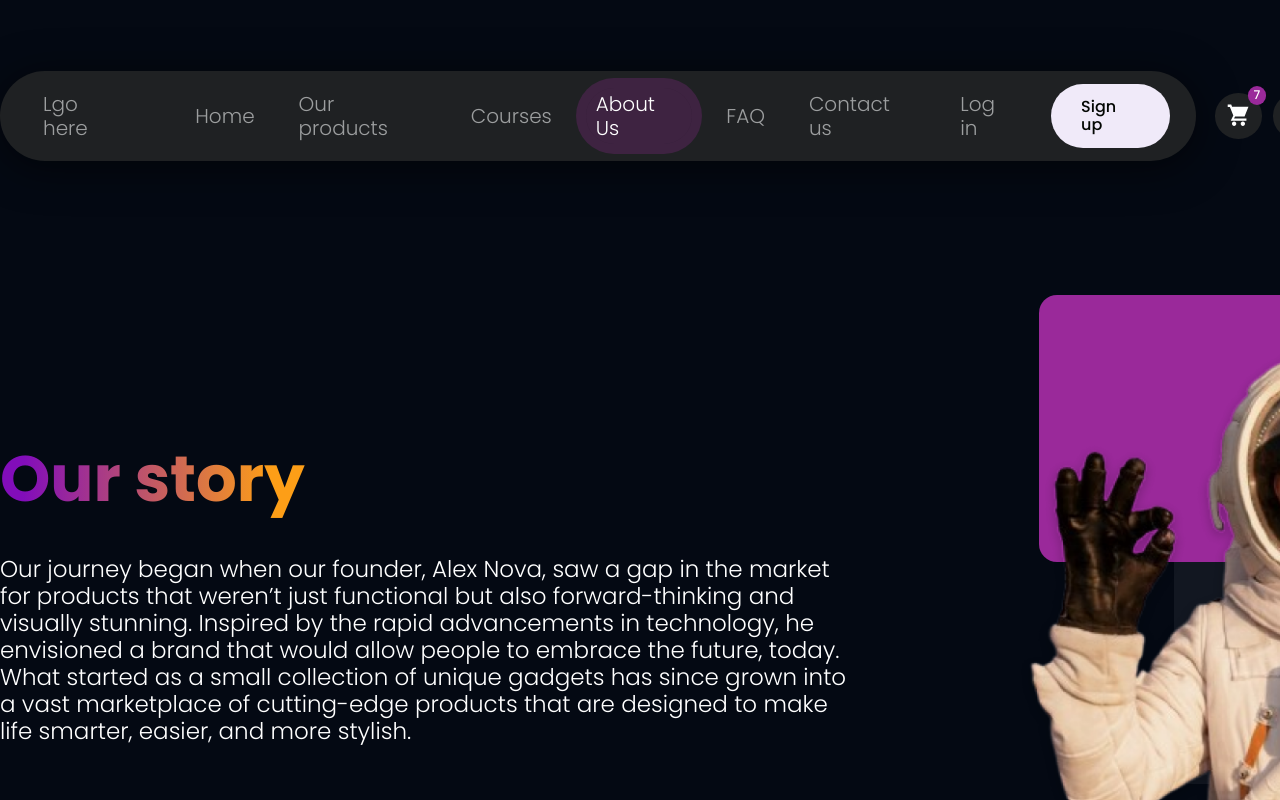
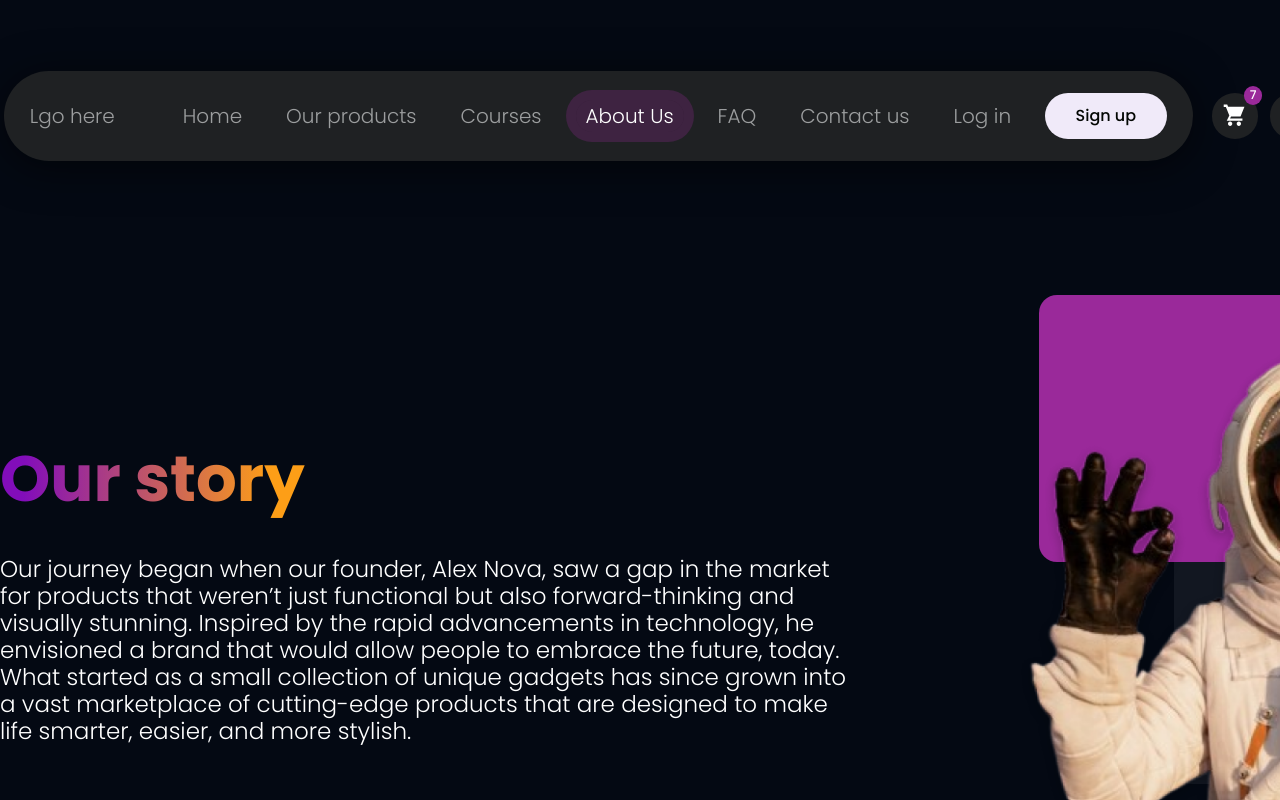
Before and after one commit to arivvera/ShopPicks, a Next.js app: page /about-us in a window 1280 px wide. Shown: the top 800 px of the page. Built offline with nearby package versions, Linux system fonts and the light colour scheme.

Commit message:
task/113 same padding both sides at navbar.module.css to avoid two lines at header links

```diff
--- a/src/layout/navbar/navbar.module.css
+++ b/src/layout/navbar/navbar.module.css
@@ -28,7 +28,7 @@
     gap: 58px;
     height: 90px;
     padding-right: 26px;
-    padding-left: 43px;
+    padding-left: 26px;
     box-shadow: 0 6px 41px rgba(0, 0, 0, 0.57);
     border-radius: 108px;
 }
```
